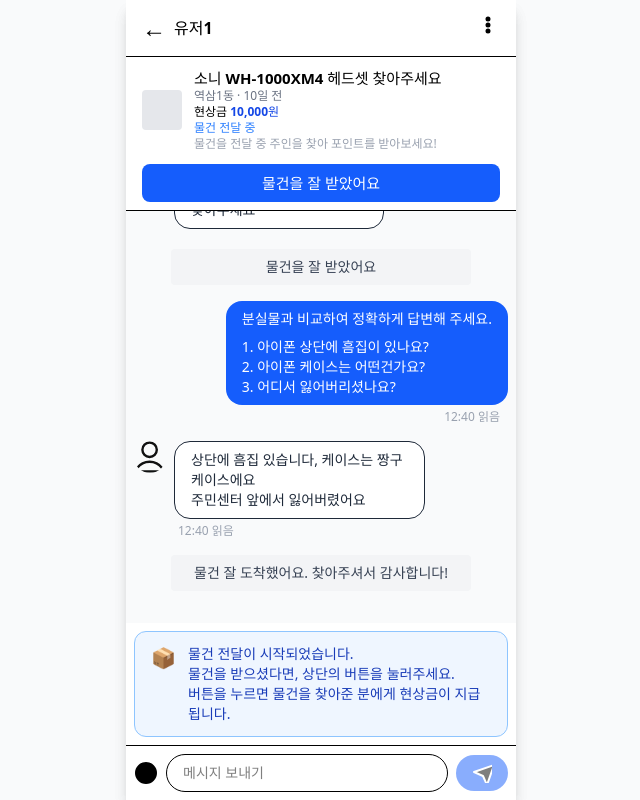
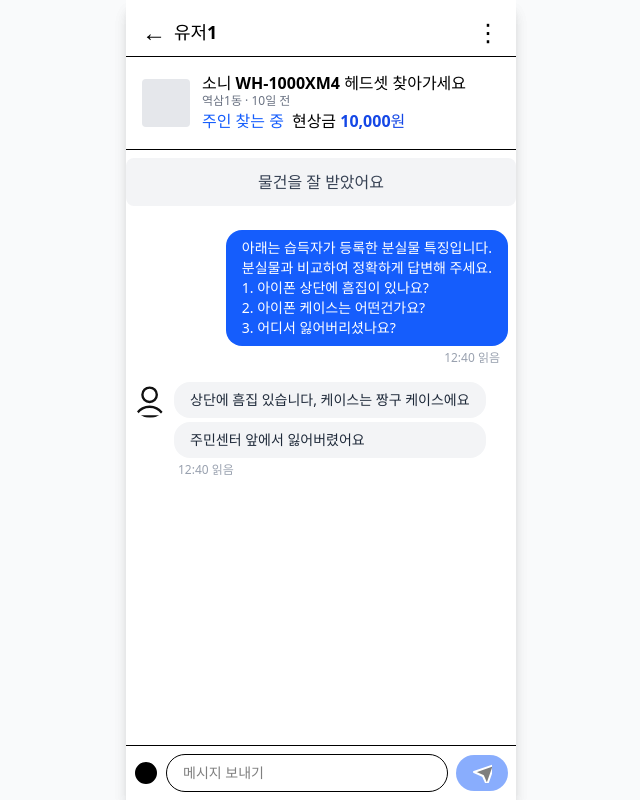
Before and after one commit to 9ITHON/5-ReturnZone-FE, a React (Vite) app: page /chat/1 in a window 1280 px wide. Shown: the whole page, without its empty margins (319-959 px from the left). Built offline with nearby package versions, Linux system fonts and the light colour scheme.

Commit message:
FIX : 채팅방 오류 수정

```diff
--- a/src/components/ChatRoomPage.jsx
+++ b/src/components/ChatRoomPage.jsx
@@ -1,8 +1,43 @@
 import { useState, useRef, useEffect } from "react";
-import { useNavigate, useParams } from "react-router-dom";
+import { useNavigate } from "react-router-dom";
 // import BottomNav from "./BottomNav.jsx";
 
-// 상태: waiting(전달대기), delivering(전달중), delivered(전달완료), reward(포인트지급)
+const ROLE = "loser"; // 'loser' = 분실자, 'finder' = 습득자
+
+function ConfirmModal({ open, title, desc, confirmText, onConfirm, onCancel }) {
+  if (!open) return null;
+  return (
+    <div className="fixed inset-0 z-50 flex items-end justify-center bg-black/40">
+      <div className="w-full max-w-[390px] bg-white rounded-t-2xl p-6 pb-8 shadow-lg animate-slideup">
+        <div className="w-12 h-1.5 bg-gray-200 rounded-full mx-auto mb-4" />
+        <div className="text-center mb-4">
+          <div className="text-base font-bold mb-2">{title}</div>
+          <div className="text-lg font-semibold mb-2">{desc}</div>
+        </div>
+        <button
+          className="w-full bg-blue-600 text-white rounded-lg py-3 font-semibold text-base"
+          onClick={onConfirm}
+        >
+          {confirmText}
+        </button>
+        <button
+          className="w-full mt-2 bg-gray-100 text-gray-700 rounded-lg py-3 font-semibold text-base"
+          onClick={onCancel}
+        >
+          취소
+        </button>
+      </div>
+    </div>
+  );
+}
+
+function Toast({ open, message, type }) {
+  if (!open) return null;
+  return (
+    <div className={`fixed top-6 left-1/2 z-50 -translate-x-1/2 px-4 py-2 rounded-lg shadow-lg text-white text-sm font-semibold ${type === 'success' ? 'bg-blue-600' : 'bg-gray-800'}`}>{message}</div>
+  );
+}
+
 const STATUS_FLOW = ["waiting", "delivering", "delivered", "reward"];
 const STATUS_LABEL = {
   waiting: { label: "물건 전달 중", color: "text-blue-500", sub: "물건 전달 중", info: "물건을 전달 중 주인을 찾아 포인트를 받아보세요!" },
@@ -17,143 +52,64 @@ const STATUS_GUIDE = {
   reward: { icon: "🎉", text: "전달 완료! 주인이 물건을 잘 받았어요.\n약속된 500포인트가 지급되었습니다. 감사합니다!", color: "border-blue-300 bg-blue-50 text-blue-800" },
 };
 
-const dummyMessages = [
+const CHAT_ID = '1'; // 실제로는 props나 useParams 등에서 받아야 함
+const STORAGE_KEY = `chat_messages_${CHAT_ID}`;
+
+const initialMessages = [
   {
     id: 1,
-    type: "system",
-    text: "소니 WH-1000XM4 헤드셋 찾아주세요",
-    sub: "역삼1동 · 10일 전",
-    reward: "10,000원",
-    status: "물건 전달 중",
-    info: "물건 전달 중 주인을 찾아 포인트를 받아보세요!",
-  },
-  {
-    id: 2,
-    type: "info",
-    text: "물건을 잘 받았어요",
-  },
-  {
-    id: 3,
     type: "question",
+    from: "finder",
     text: [
-      "분실물과 비교하여 정확하게 답변해 주세요.",
+      "아래는 습득자가 등록한 분실물 특징입니다.\n분실물과 비교하여 정확하게 답변해 주세요.",
       "1. 아이폰 상단에 흠집이 있나요?",
       "2. 아이폰 케이스는 어떤건가요?",
       "3. 어디서 잃어버리셨나요?",
     ],
     time: "12:40 읽음",
-    isMine: true,
   },
   {
-    id: 4,
+    id: 2,
     type: "answer",
+    from: "loser",
     avatar: "/src/assets/user.svg",
     text: [
       "상단에 흠집 있습니다, 케이스는 짱구 케이스에요",
       "주민센터 앞에서 잃어버렸어요",
     ],
     time: "12:40 읽음",
-    isMine: false,
-  },
-  {
-    id: 5,
-    type: "info",
-    text: "물건 잘 도착했어요. 찾아주셔서 감사합니다!",
   },
 ];
 
-// 공통 모달 컴포넌트
-function ConfirmModal({ open, title, desc, confirmText, cancelText, onConfirm, onCancel }) {
-  if (!open) return null;
-  return (
-    <div className="fixed inset-0 z-50 flex items-center justify-center bg-black/40">
-      <div className="bg-white rounded-xl w-[85vw] max-w-xs p-6 text-center shadow-xl animate-fadein">
-        <div className="text-base font-semibold mb-2">{title}</div>
-        <div className="text-xs text-gray-500 mb-6 whitespace-pre-line">{desc}</div>
-        <div className="flex gap-2">
-          <button className="flex-1 py-2 rounded-lg bg-gray-100 text-gray-700 font-semibold" onClick={onCancel}>{cancelText}</button>
-          <button className="flex-1 py-2 rounded-lg bg-blue-600 text-white font-semibold" onClick={onConfirm}>{confirmText}</button>
-        </div>
-      </div>
-    </div>
-  );
-}
-
-function Toast({ open, message, type }) {
-  if (!open) return null;
-  return (
-    <div className={`fixed top-6 left-1/2 z-50 -translate-x-1/2 px-4 py-2 rounded-lg shadow-lg text-white text-sm font-semibold ${type === 'success' ? 'bg-blue-600' : 'bg-gray-800'}`}>{message}</div>
-  );
-}
-
-const ChatRoomPage = ({ chatId }) => {
-  const [messages, setMessages] = useState(dummyMessages);
+const ChatRoomPage = () => {
+  // localStorage에서 불러오기
+  const getStoredMessages = () => {
+    const raw = localStorage.getItem(STORAGE_KEY);
+    if (!raw) return initialMessages;
+    try {
+      return JSON.parse(raw);
+    } catch {
+      return initialMessages;
+    }
+  };
+  const [messages, setMessages] = useState(getStoredMessages);
   const [input, setInput] = useState("");
-  const [statusIdx, setStatusIdx] = useState(0); // 상태 전환용
   const [menuOpen, setMenuOpen] = useState(false);
-  const [modal, setModal] = useState({ type: null, open: false });
+  const [modal, setModal] = useState({ open: false, type: null });
   const [toast, setToast] = useState({ open: false, message: "", type: "success" });
+  const navigate = useNavigate();
   const messagesEndRef = useRef(null);
-  const navigate = useNavigate();
-  const { id } = useParams();
-
-  const status = STATUS_FLOW[statusIdx];
-  const statusInfo = STATUS_LABEL[status];
-  const guide = STATUS_GUIDE[status];
 
   useEffect(() => {
     messagesEndRef.current?.scrollIntoView({ behavior: "smooth" });
   }, [messages]);
 
-  // 더미 웹소켓: 내가 메시지 보내면 1초 후 상대방 메시지 랜덤 도착
-  useEffect(() => {
-    if (messages.length === 0) return;
-    const last = messages[messages.length - 1];
-    if (last.isMine) {
-      const timer = setTimeout(() => {
-        setMessages((prev) => [
-          ...prev,
-          {
-            id: prev.length + 1,
-            type: "answer",
-            avatar: "/src/assets/user.svg",
-            text: ["감사합니다!"],
-            time: new Date().toLocaleTimeString([], { hour: '2-digit', minute: '2-digit' }) + " 읽음",
-            isMine: false,
-          },
-        ]);
-      }, 1000);
-      return () => clearTimeout(timer);
-    }
-  }, [messages]);
-
-  const handleSend = () => {
-    if (!input.trim()) return;
-    setMessages([
-      ...messages,
-      {
-        id: messages.length + 1,
-        type: "answer",
-        avatar: "/src/assets/user.svg",
-        text: [input],
-        time: new Date().toLocaleTimeString([], { hour: '2-digit', minute: '2-digit' }) + " 읽음",
-        isMine: true,
-      },
-    ]);
-    setInput("");
-  };
-
-  // 상태 전환(버튼 클릭 시)
-  const handleStatusNext = () => {
-    if (statusIdx < STATUS_FLOW.length - 1) setStatusIdx(statusIdx + 1);
-  };
-
   // 메뉴/모달 핸들러
   const openModal = (type) => {
     setMenuOpen(false);
-    setModal({ type, open: true });
+    setModal({ open: true, type });
   };
-  const closeModal = () => setModal({ type: null, open: false });
+  const closeModal = () => setModal({ open: false, type: null });
   const handleConfirm = () => {
     if (modal.type === "report") {
       setToast({ open: true, message: "신고가 접수되었습니다.", type: "success" });
@@ -161,161 +117,102 @@ const ChatRoomPage = ({ chatId }) => {
       setToast({ open: true, message: "상대방이 차단되었습니다.", type: "success" });
     } else if (modal.type === "exit") {
       setToast({ open: true, message: "채팅방을 나갔습니다.", type: "success" });
-      // localStorage에 나간 채팅방 id 저장
-      const exited = JSON.parse(localStorage.getItem("exitedChats") || "[]");
-      if (!exited.includes(chatId || id)) {
-        exited.push(chatId || id);
-        localStorage.setItem("exitedChats", JSON.stringify(exited));
-      }
       setTimeout(() => navigate("/chat"), 1000);
     }
     setTimeout(() => setToast({ open: false, message: "", type: "success" }), 2000);
     closeModal();
   };
 
-  // 모달별 텍스트
-  const modalText = {
-    report: {
-      title: "이 사용자를 신고하시겠습니까?",
-      desc: "신고는 운영팀에 전달되며, 허위 신고 시 제재될 수 있습니다.",
-      confirm: "신고하기",
-      cancel: "취소",
-    },
-    block: {
-      title: "상대방을 차단하시겠습니까?",
-      desc: "차단 시 더 이상 메시지를 주고받을 수 없습니다.",
-      confirm: "차단하기",
-      cancel: "취소",
-    },
-    exit: {
-      title: "채팅방을 나가시겠습니까?",
-      desc: "나가면 더 이상 대화를 주고받을 수 없습니다.",
-      confirm: "나가기",
-      cancel: "취소",
-    },
+  // 메시지 전송
+  const handleSend = () => {
+    if (!input.trim()) return;
+    const newMessages = [
+      ...messages,
+      {
+        id: messages.length + 1,
+        type: "question",
+        from: "finder",
+        text: [input],
+        time: new Date().toLocaleTimeString([], { hour: '2-digit', minute: '2-digit' }) + " 읽음",
+      },
+    ];
+    setMessages(newMessages);
+    localStorage.setItem(STORAGE_KEY, JSON.stringify(newMessages));
+    setInput("");
   };
-
-  // 상단 시스템 메시지 정보
-  const system = messages.find((m) => m.type === "system");
 
   return (
     <div className="relative w-full min-h-screen bg-gray-50 flex flex-col items-center">
       <Toast open={toast.open} message={toast.message} type={toast.type} />
       <div className="w-full max-w-[390px] h-screen bg-white flex flex-col mx-auto overflow-hidden shadow-lg relative">
-        {/* 상단 정보 */}
-        <div className="bg-white px-4 py-3 border-b flex items-center flex-shrink-0 relative" style={{minHeight:'56px'}}>
-          <button className="mr-2 text-2xl" onClick={() => navigate(-1)}>&#8592;</button>
-          <div className="font-semibold text-base flex-1">유저1</div>
-          <button className="ml-2 text-xl relative" onClick={() => setMenuOpen((v) => !v)}>
-            <span className="inline-block w-6 h-6 flex items-center justify-center">
-              <svg width="24" height="24" fill="none" stroke="currentColor" strokeWidth="2" strokeLinecap="round" strokeLinejoin="round"><circle cx="12" cy="6" r="1.5"/><circle cx="12" cy="12" r="1.5"/><circle cx="12" cy="18" r="1.5"/></svg>
-            </span>
-            {/* 드롭다운 메뉴 */}
+        {/* 상단: ← 유저명 ⋮ 메뉴 */}
+        <div className="flex items-center justify-between px-4 pt-4 pb-2 border-b bg-white" style={{minHeight:'56px'}}>
+          <div className="flex items-center">
+            <button className="mr-2 text-2xl" onClick={() => navigate(-1)}>&#8592;</button>
+            <span className="font-bold text-lg">유저1</span>
+          </div>
+          <div className="relative">
+            <button className="text-2xl" onClick={() => setMenuOpen((v) => !v)}>
+              <span className="inline-block w-6 h-6 flex items-center justify-center">⋮</span>
+            </button>
             {menuOpen && (
               <div className="absolute right-0 top-8 w-44 bg-white rounded-xl shadow-lg border z-20 animate-fadein">
                 <button className="flex w-full items-center px-4 py-3 text-sm hover:bg-gray-50" onClick={() => openModal('report')}>
-                  <span className="mr-2"><svg width="18" height="18" fill="none" stroke="currentColor" strokeWidth="2" strokeLinecap="round" strokeLinejoin="round"><path d="M9 2v2M9 14v2M4.22 4.22l1.42 1.42M13.36 13.36l1.42 1.42M2 9h2m10 0h2M4.22 13.78l1.42-1.42M13.36 4.64l1.42-1.42"/></svg></span>
-                  신고하기
+                  <span className="mr-2">🚩</span> 신고하기
                 </button>
                 <button className="flex w-full items-center px-4 py-3 text-sm hover:bg-gray-50" onClick={() => openModal('block')}>
-                  <span className="mr-2"><svg width="18" height="18" fill="none" stroke="currentColor" strokeWidth="2" strokeLinecap="round" strokeLinejoin="round"><circle cx="9" cy="9" r="7"/><line x1="5" y1="5" x2="13" y2="13"/></svg></span>
-                  차단하기
+                  <span className="mr-2">⛔</span> 차단하기
                 </button>
                 <button className="flex w-full items-center px-4 py-3 text-sm hover:bg-gray-50" onClick={() => openModal('exit')}>
-                  <span className="mr-2"><svg width="18" height="18" fill="none" stroke="currentColor" strokeWidth="2" strokeLinecap="round" strokeLinejoin="round"><path d="M15 12V9a3 3 0 0 0-3-3H6a3 3 0 0 0-3 3v6a3 3 0 0 0 3 3h6a3 3 0 0 0 3-3v-3z"/><polyline points="9 15 12 12 9 9"/></svg></span>
-                  채팅방 나가기
+                  <span className="mr-2">🚪</span> 채팅방 나가기
                 </button>
               </div>
             )}
-          </button>
+          </div>
         </div>
-        {/* 시스템 메시지 (현상/상태/안내/버튼) */}
-        {system && (
-          <div className="bg-white px-4 pt-3 pb-2 border-b flex flex-col gap-2 flex-shrink-0">
-            <div className="flex items-center mb-1">
-              <div className="w-10 h-10 rounded bg-gray-200 mr-3" />
-              <div>
-                <div className="font-semibold text-[15px] leading-tight">{system.text}</div>
-                <div className="text-xs text-gray-500">{system.sub}</div>
-                {system.reward && <div className="text-xs text-black font-semibold">현상금 <span className="text-blue-700">{system.reward}</span></div>}
-                <div className={`text-xs font-semibold ${statusInfo.color}`}>{statusInfo.label}</div>
-                {statusInfo.info && <div className="text-xs text-gray-400 font-normal">{statusInfo.info}</div>}
-              </div>
+        {/* 분실물 정보 카드 */}
+        <div className="bg-white px-4 pt-4 pb-2 border-b flex flex-col flex-shrink-0">
+          <div className="flex items-center mb-2">
+            <div className="w-12 h-12 rounded bg-gray-200 mr-3" />
+            <div>
+              <div className="font-semibold text-base leading-tight">소니 WH-1000XM4 헤드셋 찾아가세요</div>
+              <div className="text-xs text-gray-500">역삼1동 · 10일 전</div>
+              <span className="text-blue-600 font-semibold">주인 찾는 중</span>
+              <span className="ml-2 text-black font-semibold">현상금 <span className="text-blue-700">10,000원</span></span>
             </div>
-            {/* 상태별 버튼/안내 */}
-            {status === "waiting" && (
-              <button className="w-full bg-blue-600 text-white rounded-lg py-2 font-semibold text-[15px]" onClick={handleStatusNext}>물건을 잘 받았어요</button>
-            )}
-            {status === "delivering" && (
-              <div className="w-full bg-gray-100 text-gray-500 rounded-lg py-2 font-semibold text-[15px] text-center">전달을 기다리고 있어요</div>
-            )}
-            {status === "delivered" && (
-              <div className="w-full bg-gray-100 text-gray-500 rounded-lg py-2 font-semibold text-[15px] text-center">물건을 잘 받았어요</div>
-            )}
-            {status === "reward" && (
-              <div className="w-full bg-blue-50 text-blue-600 rounded-lg py-2 font-semibold text-[15px] text-center">500포인트 지급 완료</div>
-            )}
           </div>
-        )}
+        </div>
+        {/* 상태 안내(회색 박스) */}
+        <div className="w-full bg-gray-100 text-gray-700 rounded-lg py-3 font-semibold text-base text-center mt-2 mb-2">물건을 잘 받았어요</div>
         {/* 메시지 영역 */}
-        <div className="flex-1 overflow-y-auto px-2 py-4 space-y-4 bg-gray-50">
+        <div className="flex-1 overflow-y-auto px-2 py-4 space-y-4 bg-white">
           {messages.map((msg, i) => {
-            if (msg.type === "info") {
-              return (
-                <div key={i} className="flex justify-center">
-                  <div className="bg-gray-100 text-gray-700 text-sm rounded px-3 py-2 w-full text-center max-w-[80%]">{msg.text}</div>
-                </div>
-              );
-            }
             if (msg.type === "question") {
               return (
                 <div key={i} className="flex flex-col items-end">
-                  <div className="bg-blue-600 text-white text-sm rounded-2xl px-4 py-2 max-w-[80%] mb-1 whitespace-pre-line break-words">
-                    <div>{msg.text[0]}</div>
-                    <div className="mt-2">
-                      <div>{msg.text[1]}</div>
-                      <div>{msg.text[2]}</div>
-                      <div>{msg.text[3]}</div>
-                    </div>
+                  <div className="bg-blue-600 text-white text-sm rounded-2xl px-4 py-2 max-w-[80vw] mb-1 whitespace-pre-line break-words">
+                    {msg.text.map((t, idx) => <div key={idx}>{t}</div>)}
                   </div>
                   <div className="text-xs text-gray-400 mr-2">{msg.time}</div>
                 </div>
               );
             }
-            // 내 메시지
-            if (msg.isMine) {
+            if (msg.type === "answer") {
               return (
-                <div key={i} className="flex flex-col items-end">
-                  <div className="bg-blue-600 text-white text-sm rounded-2xl px-4 py-2 max-w-[80%] mb-1 whitespace-pre-line break-words">
-                    {Array.isArray(msg.text)
-                      ? msg.text.map((t, idx) => <div key={idx}>{t}</div>)
-                      : msg.text}
+                <div key={i} className="flex items-start gap-2">
+                  <img src={msg.avatar} alt="avatar" className="w-8 h-8 rounded-full mt-1" />
+                  <div>
+                    {msg.text.map((t, idx) => (
+                      <div key={idx} className="bg-gray-100 text-gray-800 text-sm rounded-2xl px-4 py-2 max-w-[80vw] mb-1 whitespace-pre-line break-words">{t}</div>
+                    ))}
+                    <div className="text-xs text-gray-400 ml-1">{msg.time}</div>
                   </div>
-                  <div className="text-xs text-gray-400 mr-2">{msg.time}</div>
                 </div>
               );
             }
-            // 상대 메시지
-            return (
-              <div key={i} className="flex items-start">
-                <img src="/src/assets/user.svg" alt="avatar" className="w-8 h-8 rounded-full mr-2" />
-                <div>
-                  <div className="bg-white border text-gray-800 text-sm rounded-2xl px-4 py-2 max-w-[80%] mb-1 whitespace-pre-line break-words">
-                    {Array.isArray(msg.text)
-                      ? msg.text.map((t, idx) => <div key={idx}>{t}</div>)
-                      : msg.text}
-                  </div>
-                  <div className="text-xs text-gray-400 ml-1">{msg.time}</div>
-                </div>
-              </div>
-            );
+            return null;
           })}
           <div ref={messagesEndRef} />
-        </div>
-        {/* 상태별 안내 말풍선 */}
-        <div className={`mx-2 my-2 border ${guide.color} rounded-xl px-4 py-3 text-sm flex items-start gap-2 whitespace-pre-line`}>
-          <span className="text-xl mr-1">{guide.icon}</span>
-          <span>{guide.text}</span>
         </div>
         {/* 입력창 */}
         <div className="bg-white px-2 py-2 border-t flex items-center flex-shrink-0">
@@ -338,13 +235,11 @@ const ChatRoomPage = ({ chatId }) => {
             <svg width="20" height="20" fill="none" stroke="currentColor" strokeWidth="2" strokeLinecap="round" strokeLinejoin="round" className="feather feather-send"><line x1="22" y1="2" x2="11" y2="13"/><polygon points="22 2 15 22 11 13 2 9 22 2"/></svg>
           </button>
         </div>
-        {/* 공통 모달 */}
         <ConfirmModal
           open={modal.open}
-          title={modalText[modal.type]?.title}
-          desc={modalText[modal.type]?.desc}
-          confirmText={modalText[modal.type]?.confirm}
-          cancelText={modalText[modal.type]?.cancel}
+          title={modal.type === 'report' ? '이 사용자를 신고하시겠습니까?' : modal.type === 'block' ? '상대방을 차단하시겠습니까?' : modal.type === 'exit' ? '채팅방을 나가시겠습니까?' : ''}
+          desc={modal.type === 'report' ? '신고는 운영팀에 전달되며, 허위 신고 시 제재될 수 있습니다.' : modal.type === 'block' ? '차단 시 더 이상 메시지를 주고받을 수 없습니다.' : modal.type === 'exit' ? '나가면 더 이상 대화를 주고받을 수 없습니다.' : ''}
+          confirmText={modal.type === 'report' ? '신고하기' : modal.type === 'block' ? '차단하기' : modal.type === 'exit' ? '나가기' : ''}
           onConfirm={handleConfirm}
           onCancel={closeModal}
         />
```
